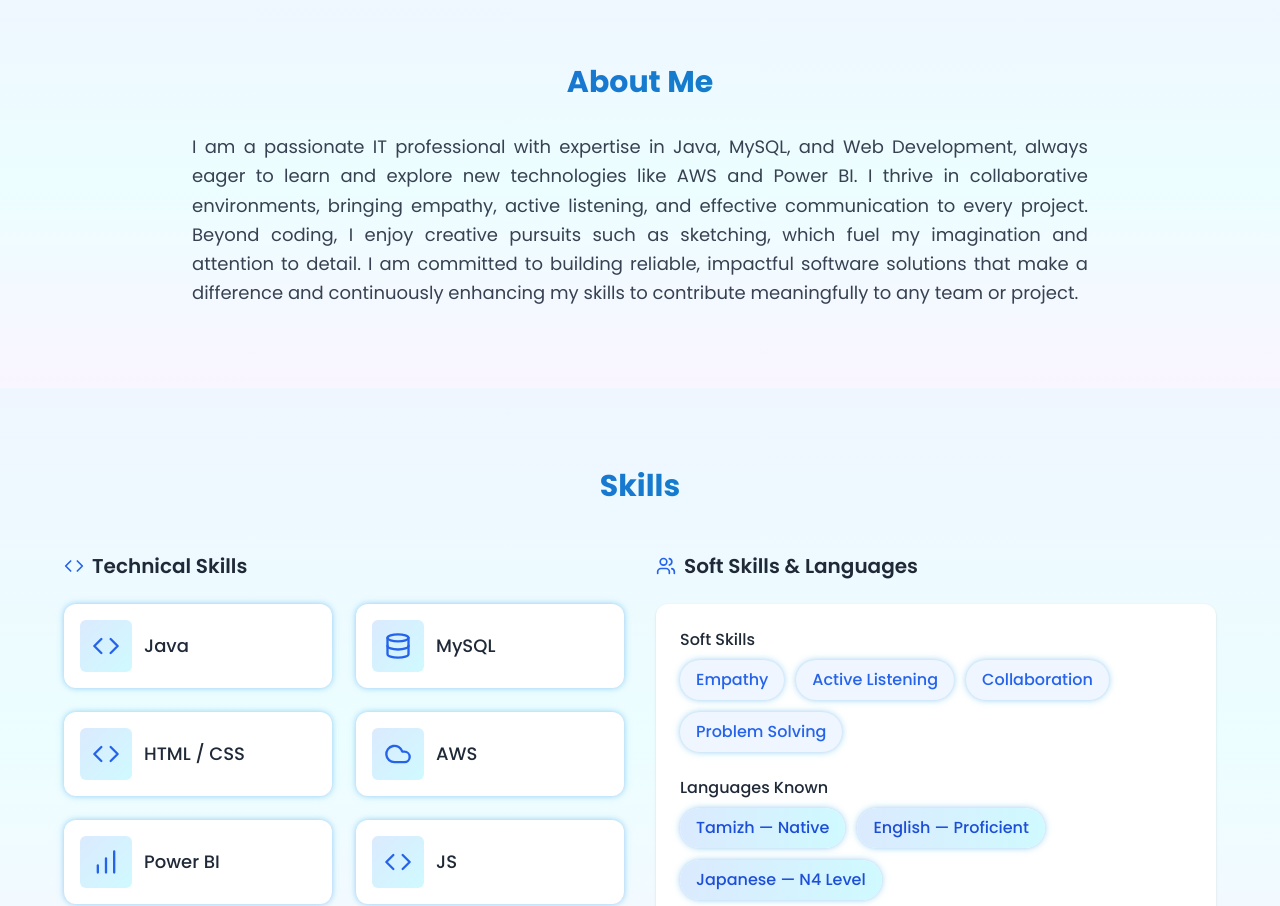
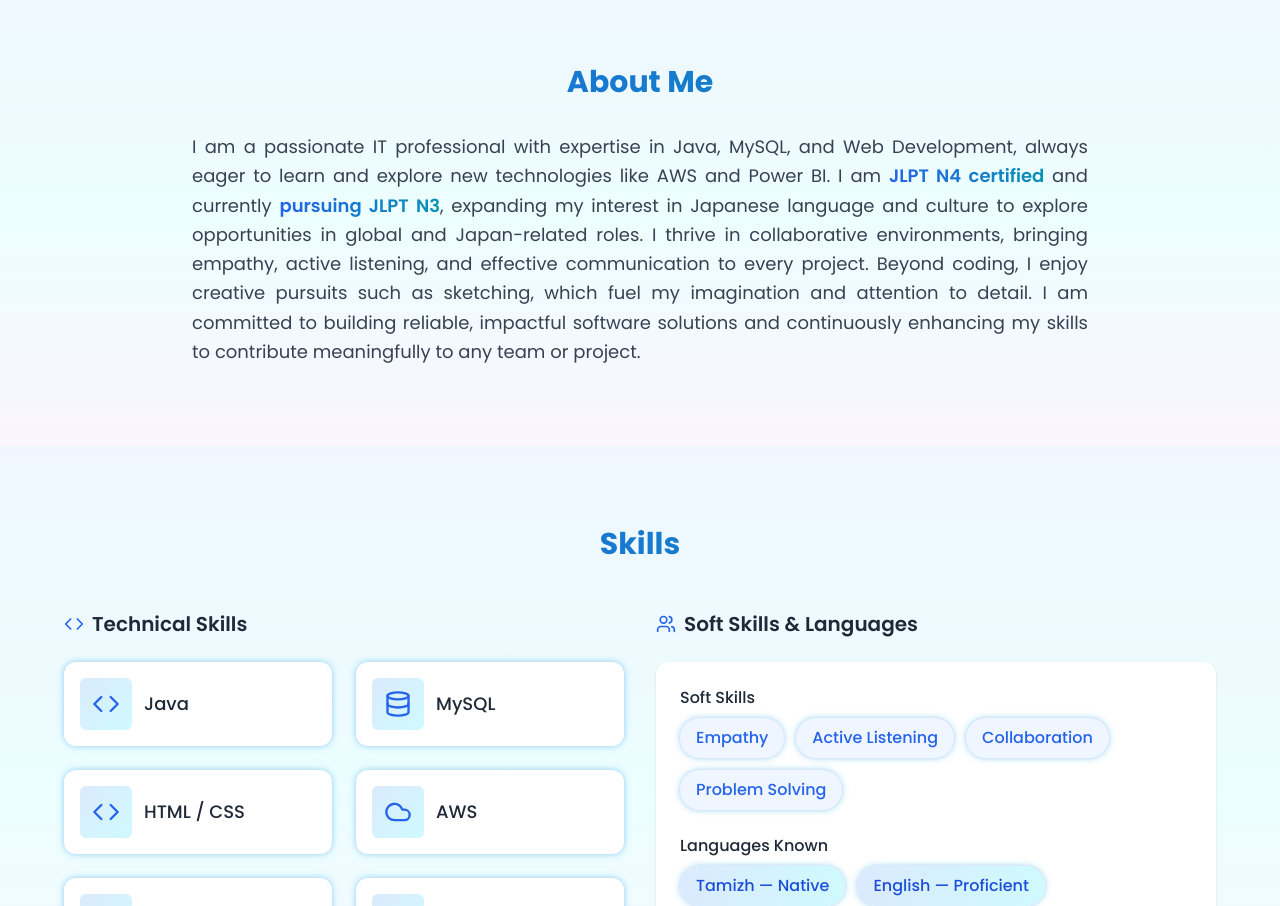
Before and after one commit to shreesha69/shree, a React (Vite) app: page / in a window 1280 px wide. Shown: the part 880-1786 px from the top of the page. Built offline with nearby package versions, Linux system fonts and the light colour scheme.

Commit message:
added n3 pursuing status and n4 status

```diff
--- a/src/components/About.tsx
+++ b/src/components/About.tsx
@@ -14,7 +14,9 @@ const About = () => {
       </h2>
 
       <p className="text-gray-700 dark:text-gray-300 text-lg leading-relaxed max-w-4xl mx-auto relative z-10 text-justify">
-        I am a passionate IT professional with expertise in Java, MySQL, and Web Development, always eager to learn and explore new technologies like AWS and Power BI. I thrive in collaborative environments, bringing empathy, active listening, and effective communication to every project. Beyond coding, I enjoy creative pursuits such as sketching, which fuel my imagination and attention to detail. I am committed to building reliable, impactful software solutions that make a difference and continuously enhancing my skills to contribute meaningfully to any team or project.
+        I am a passionate IT professional with expertise in Java, MySQL, and Web Development, always eager to learn and explore new technologies like AWS and Power BI. I am{" "}
+        <span className="text-gradient font-semibold">JLPT N4 certified</span> and currently{" "}
+        <span className="text-gradient font-semibold">pursuing JLPT N3</span>, expanding my interest in Japanese language and culture to explore opportunities in global and Japan-related roles. I thrive in collaborative environments, bringing empathy, active listening, and effective communication to every project. Beyond coding, I enjoy creative pursuits such as sketching, which fuel my imagination and attention to detail. I am committed to building reliable, impactful software solutions and continuously enhancing my skills to contribute meaningfully to any team or project.
       </p>
 
       <style>
```
